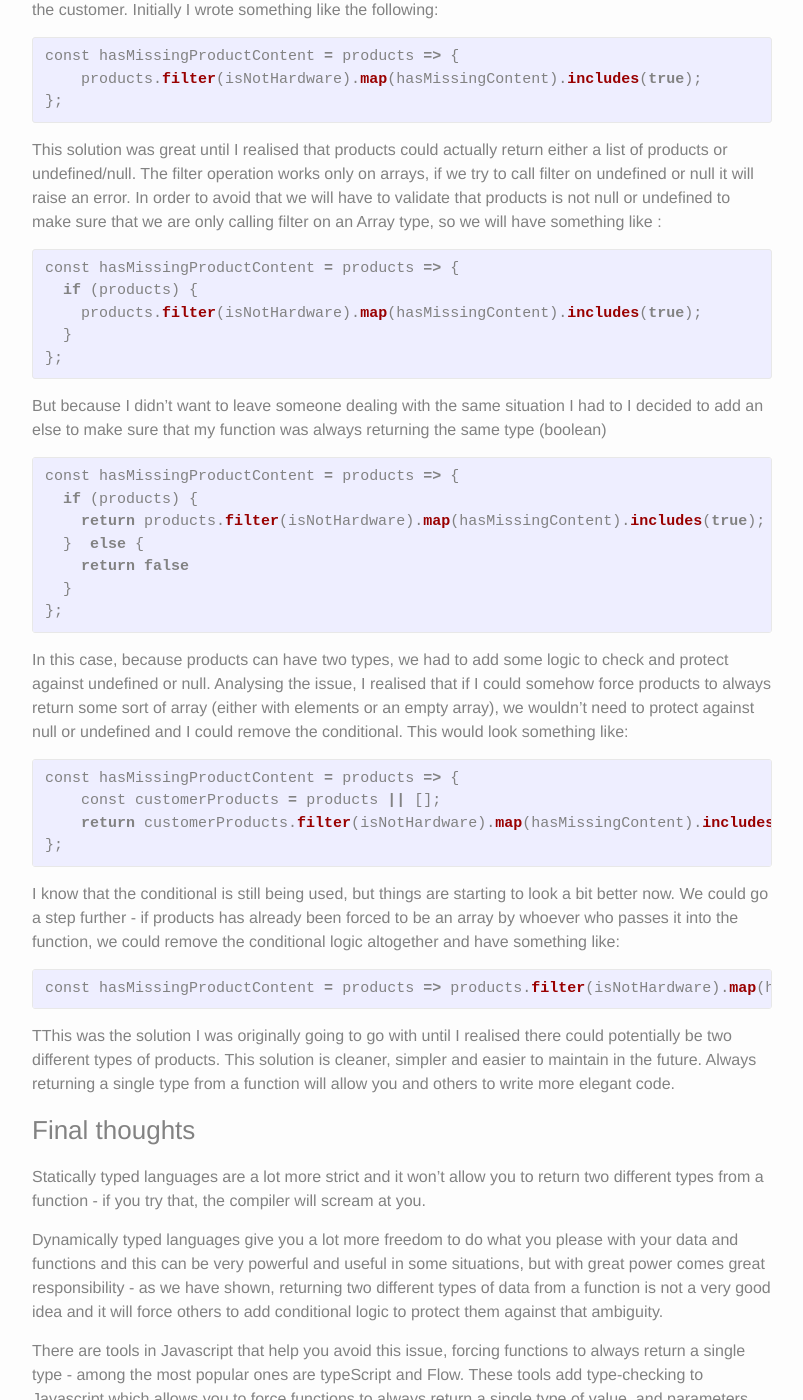
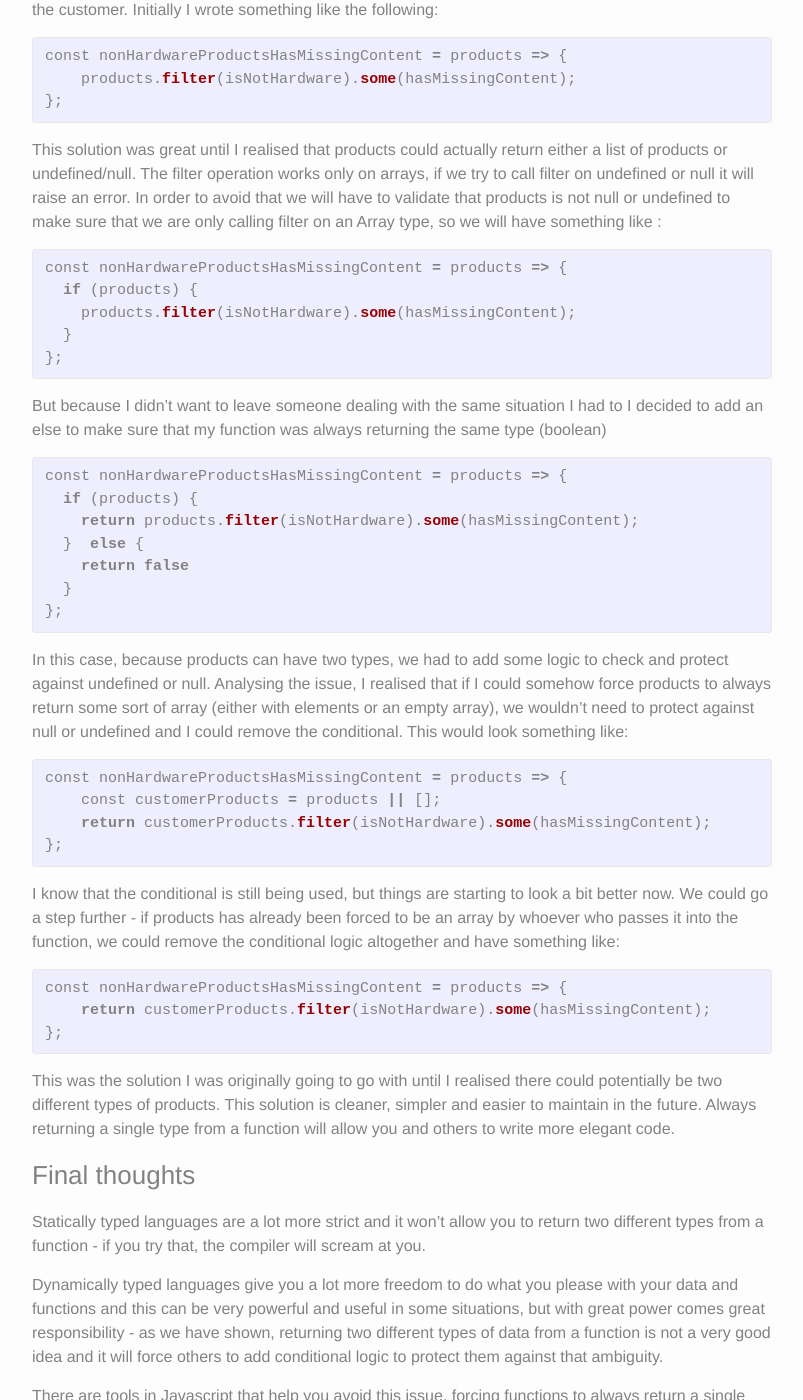
Before and after one commit to isaacjarquin/isaacjarquin.github.io, a Jekyll site: the page built from _posts/2017-08-01-return-single-type-from-a-function.markdown, in a window 1280 px wide and 1400 px high, scrolled down 1439 px. Shown: the whole window, without its empty margins (238-1041 px from the left). Built offline with Jekyll 4.4.1, drawn with Linux system fonts in a browser that asks for light colours; comment, search, counter and statistics services are not loaded; some of the changed text lies outside the part shown.

Commit message:
refactor hasMissingProductContent

```diff
--- a/_posts/2017-08-01-return-single-type-from-a-function.markdown
+++ b/_posts/2017-08-01-return-single-type-from-a-function.markdown
@@ -20,9 +20,9 @@ A couple of months ago I was working on a ticket with the purpose of showing an
 const isNotHardware = product => product.type !== 'HARDWARE';
 const hasMissingContent = product => product.productContent === undefined;
 
-const hasMissingProductContent = products => {
+const nonHardwareProductsHasMissingContent = products => {
   if (products) {
-    return products.filter(isNotHardware).map(hasMissingContent).includes(true);
+    return products.filter(isNotHardware).some(hasMissingContent);
   }  else {
     return false
   }
@@ -52,8 +52,8 @@ Going back to the initial code, we want to filter the products that are not hard
 
 {% highlight ruby %}
 
-const hasMissingProductContent = products => {
-    products.filter(isNotHardware).map(hasMissingContent).includes(true);
+const nonHardwareProductsHasMissingContent = products => {
+    products.filter(isNotHardware).some(hasMissingContent);
 };
 
 {% endhighlight %}
@@ -64,9 +64,9 @@ This solution was great until I realised that products could actually return eit
 
 {% highlight ruby %}
 
-const hasMissingProductContent = products => {
+const nonHardwareProductsHasMissingContent = products => {
   if (products) {
-    products.filter(isNotHardware).map(hasMissingContent).includes(true);
+    products.filter(isNotHardware).some(hasMissingContent);
   }
 };
 
@@ -76,9 +76,9 @@ But because I didn’t want to leave someone dealing with the same situation I h
 
 {% highlight ruby %}
 
-const hasMissingProductContent = products => {
+const nonHardwareProductsHasMissingContent = products => {
   if (products) {
-    return products.filter(isNotHardware).map(hasMissingContent).includes(true);
+    return products.filter(isNotHardware).some(hasMissingContent);
   }  else {
     return false
   }
@@ -90,9 +90,9 @@ In this case, because products can have two types, we had to add some logic to c
 
 {% highlight ruby %}
 
-const hasMissingProductContent = products => {
+const nonHardwareProductsHasMissingContent = products => {
     const customerProducts = products || [];
-    return customerProducts.filter(isNotHardware).map(hasMissingContent).includes(true);
+    return customerProducts.filter(isNotHardware).some(hasMissingContent);
 };
 
 {% endhighlight %}
@@ -101,11 +101,13 @@ I know that the conditional is still being used, but things are starting to look
 
 {% highlight ruby %}
 
-const hasMissingProductContent = products => products.filter(isNotHardware).map(hasMissingContent).includes(true);
+const nonHardwareProductsHasMissingContent = products => {
+    return customerProducts.filter(isNotHardware).some(hasMissingContent);
+};
 
 {% endhighlight %}
 
-TThis was the solution I was originally going to go with until I realised there could potentially be two different types of products. This solution is cleaner, simpler and easier to maintain in the future. Always returning a single type from a function will allow you and others to write more elegant code.
+This was the solution I was originally going to go with until I realised there could potentially be two different types of products. This solution is cleaner, simpler and easier to maintain in the future. Always returning a single type from a function will allow you and others to write more elegant code.
 
 ### Final thoughts
 
```
